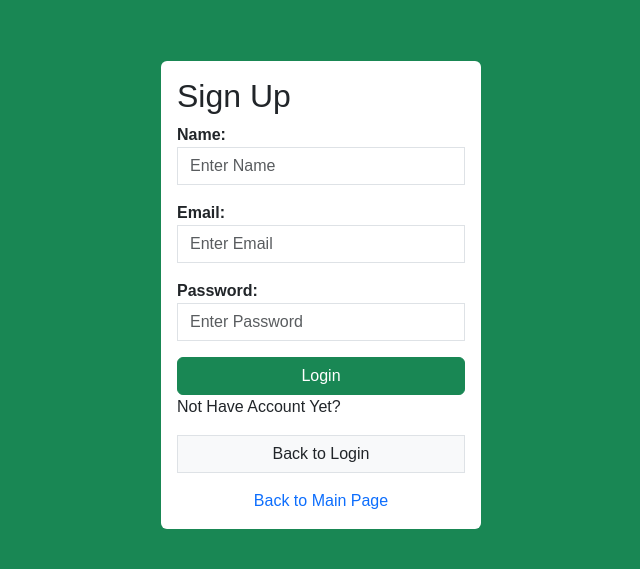
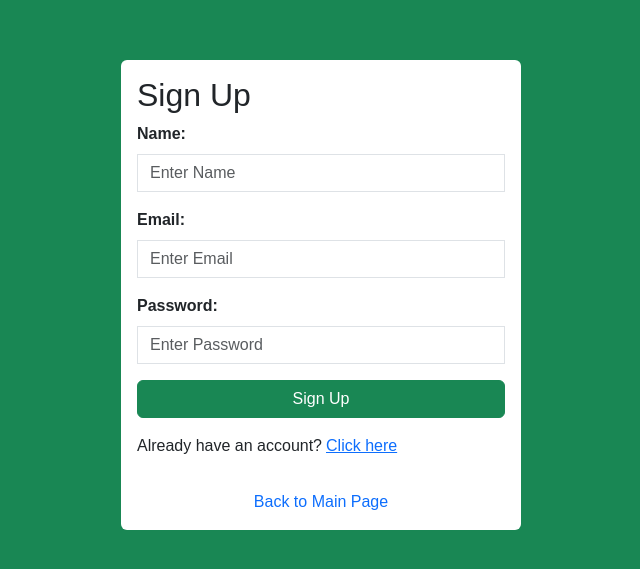
Before and after one commit to Ghunter2001/PortalV2, a React (Vite) app in the folder frontend/: page /signup in a window 1280 px wide. Shown: the part 105-674 px from the top of the page, without its empty margins (319-959 px from the left). Built offline with nearby package versions, Linux system fonts and the light colour scheme.

Commit message:
minor Changes

```diff
--- a/frontend/src/pages/Login.jsx
+++ b/frontend/src/pages/Login.jsx
@@ -15,7 +15,6 @@ function Login() {
     const handleInput = (event) => {
         setValues(prev => ({ ...prev, [event.target.name]: event.target.value }));
     };
-
 
     axios.defaults.withCredentials = true;
     const handleSubmit = (event) => {
@@ -38,16 +37,12 @@ function Login() {
 
     return (
         <div className='d-flex vh-100 justify-content-center align-items-center bg-success'>
-            <div className='p-3 bg-white rounded w-25'>
-
+            <div className='p-3 bg-white rounded w-100 mx-2' style={{ maxWidth: '400px' }}>
                 <h2>Login</h2>
-                <form action="" onSubmit={handleSubmit}>
-
+                <form onSubmit={handleSubmit}>
                     <div className='mb-3'>
-                        <label htmlFor="email">
-                            <strong>
-                                Username:
-                            </strong>
+                        <label htmlFor="email" className="form-label">
+                            <strong>Username:</strong>
                         </label>
                         <input
                             id="email"
@@ -61,10 +56,8 @@ function Login() {
                     </div>
 
                     <div className='mb-3'>
-                        <label htmlFor="password">
-                            <strong>
-                                Password:
-                            </strong>
+                        <label htmlFor="password" className="form-label">
+                            <strong>Password:</strong>
                         </label>
                         <input
                             id='password'
@@ -77,13 +70,12 @@ function Login() {
                         {error.password && <span className='text-danger'>{error.password}</span>}
                     </div>
                     <button className='btn btn-success w-100'>Login</button>
-                    <p>Not Have Account Yet?</p>
-                    <Link to="/signup" className='btn btn-default border w-100 bg-light rounded-0 text-decoration-none'>Click Here</Link>
-                    <Link to='/' className='mt-3 text-decoration-none d-flex justify-content-sm-center'>Back to Main Page</Link>
+                    <p className="mt-3 d-flex gap-1">Already have an account?<Link to="/signup" ><p>Click here</p></Link></p>
+                    <Link to='/' className='mt-3 text-decoration-none d-flex justify-content-center'>Back to Main Page</Link>
                 </form>
             </div>
         </div>
-    )
+    );
 }
 
 export default Login;
--- a/frontend/src/pages/Signup.jsx
+++ b/frontend/src/pages/Signup.jsx
@@ -33,12 +33,14 @@ function Signup() {
 
     return (
         <div className='d-flex vh-100 justify-content-center align-items-center bg-success'>
-            <div className='p-3 bg-white rounded w-25'>
+            <div className='p-3 bg-white rounded w-100 mx-2' style={{ maxWidth: '400px' }}>
                 <h2>Sign Up</h2>
                 <form onSubmit={handleSubmit}>
 
                     <div className='mb-3'>
-                        <label htmlFor="name"><strong>Name:</strong></label>
+                        <label htmlFor="name" className="form-label">
+                            <strong>Name:</strong>
+                        </label>
                         <input
                             name='name'
                             type="text"
@@ -50,7 +52,9 @@ function Signup() {
                     </div>
 
                     <div className='mb-3'>
-                        <label htmlFor="email"><strong>Email:</strong></label>
+                        <label htmlFor="email" className="form-label">
+                            <strong>Email:</strong>
+                        </label>
                         <input
                             name='email'
                             type="email"
@@ -62,7 +66,9 @@ function Signup() {
                     </div>
 
                     <div className='mb-3'>
-                        <label htmlFor="password"><strong>Password:</strong></label>
+                        <label htmlFor="password" className="form-label">
+                            <strong>Password:</strong>
+                        </label>
                         <input
                             name='password'
                             type="password"
@@ -73,10 +79,9 @@ function Signup() {
                         {errors.password && <span className='text-danger'>{errors.password}</span>}
                     </div>
 
-                    <button type='submit' className='btn btn-success w-100'>Login</button>
-                    <p>Not Have Account Yet?</p>
-                    <Link to="/login" className='btn btn-default border w-100 bg-light rounded-0 text-decoration-none'>Back to Login</Link>
-                    <Link to='/' className='mt-3 text-decoration-none d-flex justify-content-sm-center'>Back to Main Page</Link>
+                    <button type='submit' className='btn btn-success w-100'>Sign Up</button>
+                    <p className="mt-3 d-flex gap-1">Already have an account?<Link to="/login" ><p>Click here</p></Link></p>
+                    <Link to='/' className='mt-3 text-decoration-none d-flex justify-content-center'>Back to Main Page</Link>
                 </form>
             </div>
         </div>
```
